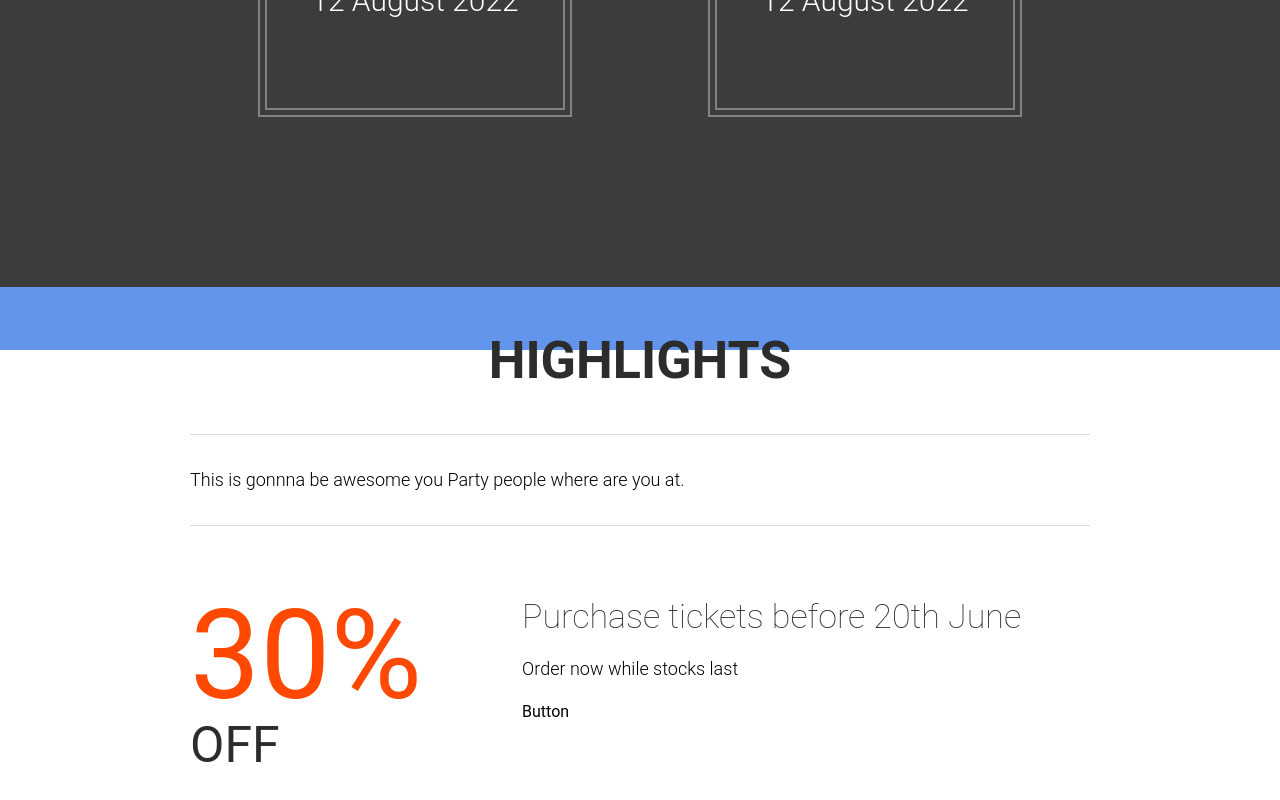
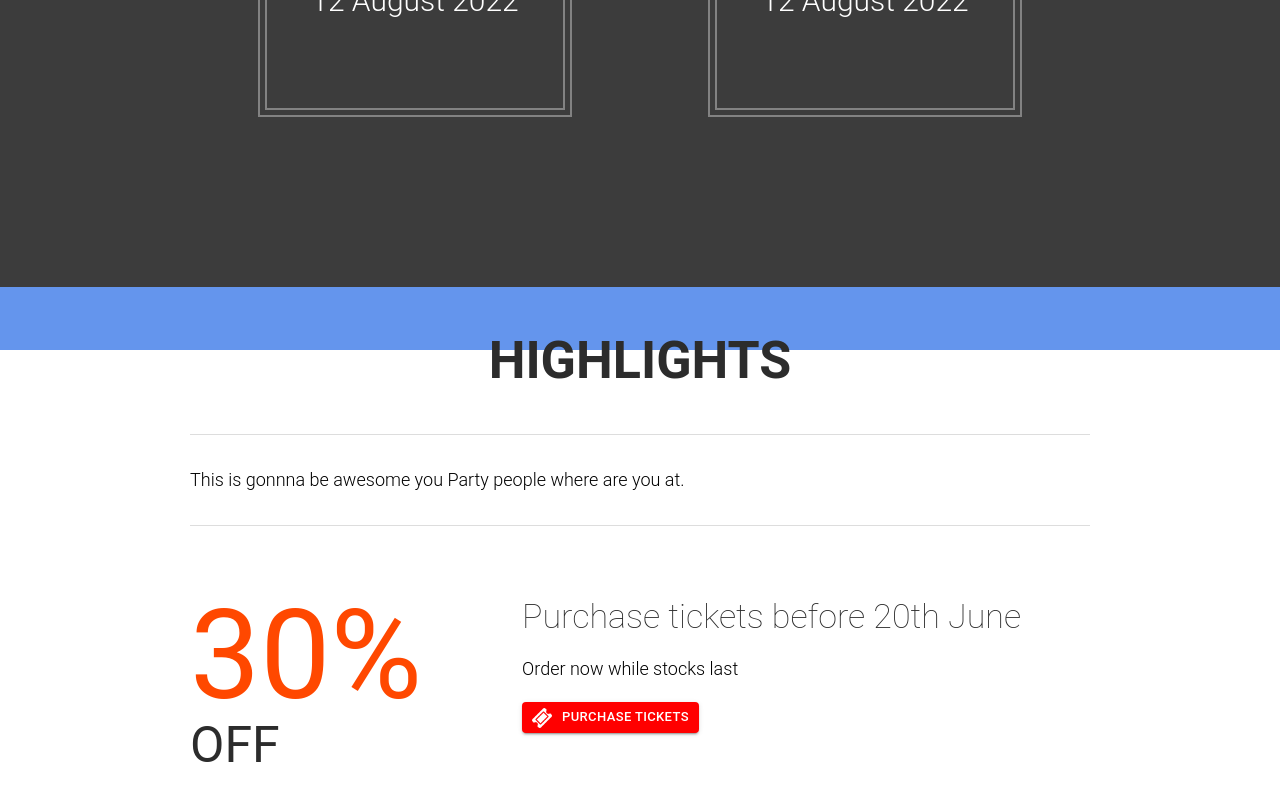
Before and after one commit to Munalula-Sikazwe/the-venue-project, a React (Create React App) app: page / in a window 1280 px wide. Shown: the part 1150-1950 px from the top of the page. Built offline with nearby package versions, Linux system fonts and the light colour scheme.

Commit message:
Added button to discounts

```diff
--- a/src/components/higlights/Discount.jsx
+++ b/src/components/higlights/Discount.jsx
@@ -2,7 +2,7 @@ import React from "react";
 import { useCallback } from "react";
 import { useState, useEffect } from "react";
 import { Fade, Slide } from "react-reveal";
-
+import MyButton from "../ui/MyButton";
 export default function Discount() {
   const [discountStart, setDiscountStart] = useState(0);
   const [discountEnd, setDiscountEnd] = useState(30);
@@ -32,7 +32,7 @@ console.log(discountStart)
             <h3>Purchase tickets before 20th June</h3>
             <p>Order now while stocks last</p>
             <div>
-            Button
+            <MyButton/>
           </div>
           </div>
 
--- a/src/components/higlights/HighLightComonent.jsx
+++ b/src/components/higlights/HighLightComonent.jsx
@@ -8,6 +8,7 @@ export default function HighLightComponent
     <div className={"highlight_wrapper"}>
    <Description/>
    <Discount/>
+
     </div>
   )
 }
--- a/src/components/ui/MyButton.jsx
+++ b/src/components/ui/MyButton.jsx
@@ -1,6 +1,6 @@
 import React from 'react'
 import { Button } from '@material-ui/core';
-import Ticket_Icon from '../../assets/images/icons/ticket.png';
+import Ticket_Icon from '../../resources/images/icons/ticket.png';
 export default function MyButton() {
   return (
     <Button
```
